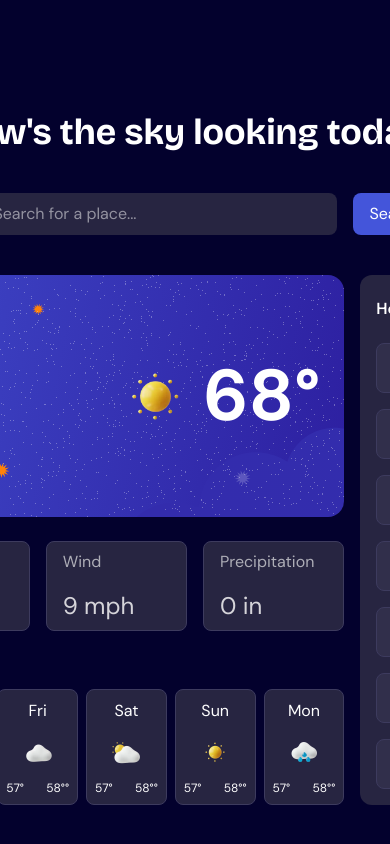
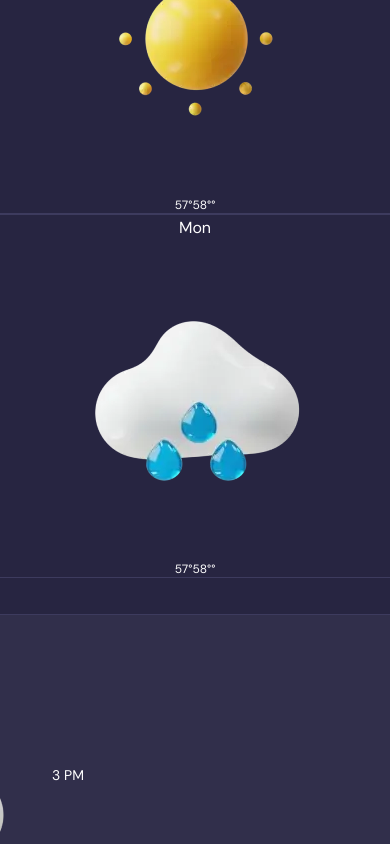
Before and after one commit to YismelR/weather-app, a React (Vite) app: page / in a window 390 px wide. Shown: the top 844 px of the page. Built offline with nearby package versions, Linux system fonts and the light colour scheme.

Commit message:
updated the responsive layout for 1024px~ to be the current design, will fix layout of mobile as I go

```diff
--- a/src/components/Body.tsx
+++ b/src/components/Body.tsx
@@ -3,8 +3,8 @@ import WeatherDisplay from "./WeatherDisplay";
 
 export default function Body() {
   return (
-    <section className="flex flex-col place-items-center gap-10">
-      <h1 className="text-4xl">How's the sky looking today?</h1>
+    <section className="flex flex-col place-items-center lg:gap-10">
+      <h1 className="lg:text-4xl">How's the sky looking today?</h1>
       <Navigation />
       <WeatherDisplay />
     </section>
--- a/src/components/Header.tsx
+++ b/src/components/Header.tsx
@@ -4,7 +4,7 @@ import UnitsSwitch from "./UnitsSwitch";
 export default function Header() {
   return (
     <header className="flex justify-between">
-      <img src={logo} className="size-40" />
+      <img src={logo} className="lg:size-40" />
       <UnitsSwitch />
     </header>
   );
--- a/src/components/Navigation.tsx
+++ b/src/components/Navigation.tsx
@@ -1,16 +1,16 @@
 import iconSearch from "../assets/images/icon-search.svg";
 export default function Navigation() {
   return (
-    <form className="flex gap-4">
-      <div className="flex gap-2 px-4 py-2 min-w-96 rounded-lg bg-card-bg">
-        <img src={iconSearch} className="size-4" />
+    <form className="flex lg:gap-4">
+      <div className="flex lg:gap-2 lg:px-4 lg:py-2 lg:min-w-96 rounded-lg bg-card-bg">
+        <img src={iconSearch} className="lg:size-4" />
         <input
           type="text"
           placeholder="Search for a place..."
           name="search"
         ></input>
       </div>
-      <button className="bg-Blue-500 px-4 rounded-lg" type="submit">
+      <button className="bg-Blue-500 lg:px-4 rounded-lg" type="submit">
         Search
       </button>
     </form>
--- a/src/components/UnitsSwitch.tsx
+++ b/src/components/UnitsSwitch.tsx
@@ -27,13 +27,13 @@ export default function UnitsSwitch() {
   }
   return (
     <DropdownMenu>
-      <DropdownMenuTrigger className=" flex gap-2 px-3 py-2 bg-card-bg rounded-lg focus:outline-0">
+      <DropdownMenuTrigger className=" flex lg:gap-2 lg:px-3 lg:py-2 bg-card-bg rounded-lg focus:outline-0">
         <img src={settingIcon} />
         <p>Units</p>
         <img src={dropdownIcon} />
       </DropdownMenuTrigger>
       <DropdownMenuContent
-        className="w-auto p-2 bg-card-bg border-Neutral-600"
+        className="w-auto lg:p-2 bg-card-bg border-Neutral-600"
         align="end"
       >
         <DropdownMenuLabel>Switch to Imperial</DropdownMenuLabel>
--- a/src/components/WeatherDisplay.tsx
+++ b/src/components/WeatherDisplay.tsx
@@ -3,7 +3,7 @@ import OverallDisplay from "./overallDisplay/OverallDisplay";
 
 export default function WeatherDisplay() {
   return (
-    <section className="grid grid-cols-3 gap-4 w-full">
+    <section className="grid lg:grid-cols-3 lg:gap-4 w-full">
       <OverallDisplay />
       <HourlySection />
     </section>
--- a/src/components/hourlySection/HourlyCards.tsx
+++ b/src/components/hourlySection/HourlyCards.tsx
@@ -4,16 +4,16 @@ import { hourlyCards } from "@/data/hourlyCards";
 export default function HourlyCards() {
   return (
     <ScrollArea className="h-11/12 w-full  ">
-      <div className="flex flex-col gap-4 overflow-hidden">
+      <div className="flex flex-col lg:gap-4 overflow-hidden">
         {hourlyCards.map((hourly, idx) => (
           <div
             key={idx}
-            className="flex place-items-center justify-between bg-Neutral-700 py-2 px-3 rounded-lg border border-Neutral-600"
+            className="flex place-items-center justify-between bg-Neutral-700 lg:py-2 lg:px-3 rounded-lg border border-Neutral-600"
           >
             <div className="flex place-items-center">
               <img
                 src={hourly.image.url}
-                className="size-8
+                className="lg:size-8
               "
               />
               <p className="text-sm">{hourly.time} PM</p>
--- a/src/components/hourlySection/HourlySection.tsx
+++ b/src/components/hourlySection/HourlySection.tsx
@@ -3,7 +3,7 @@ import HourlyCards from "./HourlyCards";
 
 export default function HourlySection() {
   return (
-    <section className="flex flex-col gap-4 bg-card-bg p-4 rounded-xl max-h-[530px] ">
+    <section className="flex flex-col lg:gap-4 bg-card-bg lg:p-4 rounded-xl lg:max-h-[530px] ">
       <div className="flex justify-between place-items-center">
         <p className="font-semibold">Hourly forecast</p>
         <DayDropdown />
--- a/src/components/overallDisplay/CurrentWeather.tsx
+++ b/src/components/overallDisplay/CurrentWeather.tsx
@@ -3,7 +3,7 @@ import timeZone from "../../assets/images/icon-sunny.webp";
 export default function CurrentWeather() {
   return (
     <div
-      className="flex justify-between place-items-center w-full h-full bg-cover bg-no-repeat rounded-2xl px-6 "
+      className="flex justify-between place-items-center lg:w-full lg:h-full bg-cover bg-no-repeat rounded-2xl lg:px-6 "
       style={{ backgroundImage: `url(${weatherBG})` }}
     >
       <div className="flex flex-col">
@@ -11,7 +11,7 @@ export default function CurrentWeather() {
         <p className="text-Neutral-300">Tuesday, Aug 5, 2025</p>
       </div>
       <div className="flex justify-center place-items-center">
-        <img src={timeZone} className="size-24" />
+        <img src={timeZone} className="lg:size-24" />
         <h2 className="text-7xl font-bold">68°</h2>
       </div>
     </div>
--- a/src/components/overallDisplay/DailyForeCast.tsx
+++ b/src/components/overallDisplay/DailyForeCast.tsx
@@ -2,17 +2,17 @@ import { dailyForecast } from "@/data/dailyForecast";
 
 export default function DailyForecast() {
   return (
-    <section className="flex flex-col gap-2">
+    <section className="flex flex-col lg:gap-2">
       <p>Daily Forecast</p>
-      <div className="grid grid-cols-7 gap-2">
+      <div className="grid lg:grid-cols-7 lg:gap-2">
         {dailyForecast.map((daily, idx) => (
           <div
             key={idx}
-            className="grid gap-2 justify-items-center bg-card-bg  rounded-lg p-2 border border-Neutral-600"
+            className="grid lg:gap-2 justify-items-center bg-card-bg  rounded-lg lg:p-2 border border-Neutral-600"
           >
             <p>{daily.date}</p>
-            <img src={daily.image.url} className="size-10" />
-            <div className="flex justify-between text-xs w-full">
+            <img src={daily.image.url} className="lg:size-10" />
+            <div className="flex justify-between text-xs lg:w-full">
               <p>{daily.lowTemp}</p>
               <p>{daily.highTemp}°</p>
             </div>
--- a/src/components/overallDisplay/OverallDisplay.tsx
+++ b/src/components/overallDisplay/OverallDisplay.tsx
@@ -4,7 +4,7 @@ import WeatherDescription from "./WeatherDescription";
 
 export default function OverallDisplay() {
   return (
-    <div className="flex flex-col col-span-2 gap-6">
+    <div className="flex flex-col lg:col-span-2 lg:gap-6">
       <CurrentWeather />
       <WeatherDescription />
       <DailyForecast/>
--- a/src/components/overallDisplay/WeatherDescription.tsx
+++ b/src/components/overallDisplay/WeatherDescription.tsx
@@ -1,11 +1,11 @@
 import { weatherDescription } from "@/data/weatherDescriptions";
 export default function WeatherDescription() {
   return (
-    <section className="grid grid-cols-4 gap-4">
+    <section className="grid lg:grid-cols-4 lg:gap-4">
       {weatherDescription.map((description, idx) => (
         <div
           key={idx}
-          className="flex flex-col bg-card-bg rounded-lg px-4 py-2 gap-4 border border-Neutral-600"
+          className="flex flex-col bg-card-bg rounded-lg lg:px-4 lg:py-2 lg:gap-4 border border-Neutral-600"
         >
           <p className="text-base text-Neutral-300">{description.title}</p>
           <p className="text-2xl text-Neutral-200">{description.num}</p>
```
